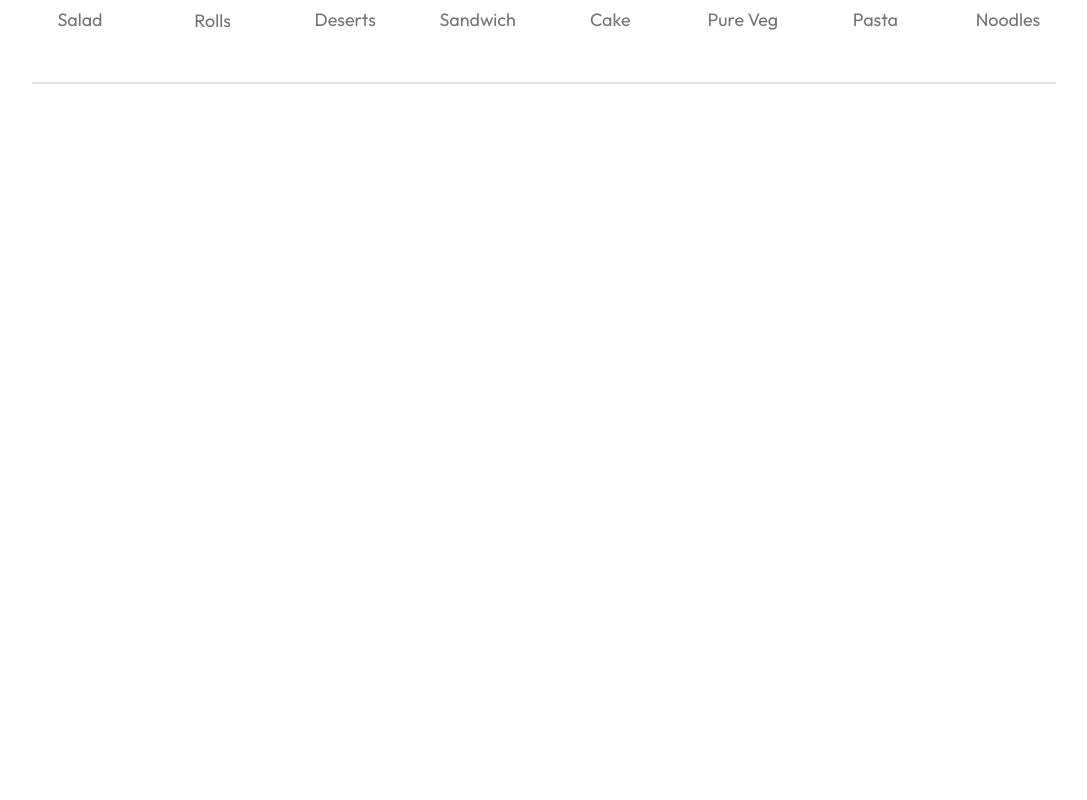
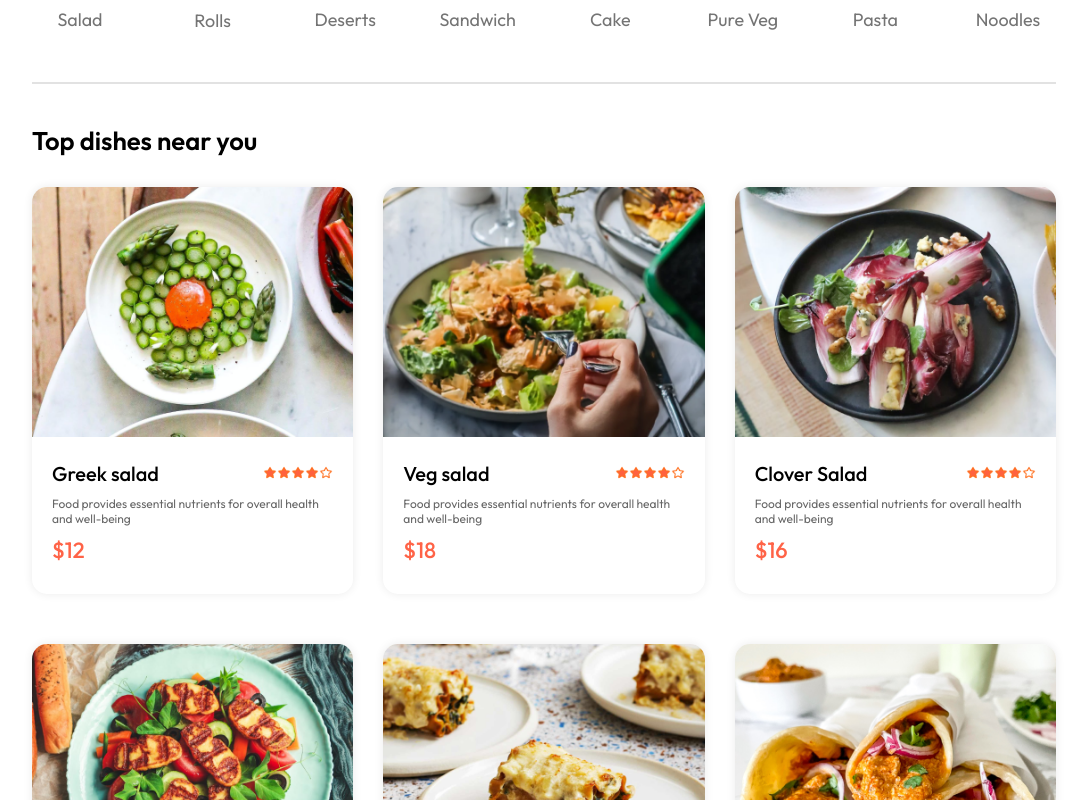
Before and after one commit to LakshanJayaweera426/Full-Stack-Food-Delivery-Application-with-MERN, a React (Vite) app in the folder frontend/: page / in a window 1280 px wide. Shown: the part 840-1640 px from the top of the page, without its empty margins (96-1183 px from the left). Before the commit the page ends 934 px from the top, so only its background shows below. Built offline with nearby package versions, Linux system fonts and the light colour scheme.

Commit message:
Developed FoodDisplay and FoodItem components. Added css Properties.

```diff
--- /dev/null
+++ b/frontend/src/components/FoodDisplay/FoodDisplay.css
@@ -0,0 +1,14 @@
+.food-display{
+    margin-top: 30px;
+}
+.food-display h2{
+    font-size: max(2vw,24px);
+    font-weight: 600;
+}
+.food-display-list{
+    display: grid;
+    grid-template-columns: repeat(auto-fill,minmax(240px,1fr));
+    margin-top: 30px;
+    gap: 30px;
+    row-gap: 50px;
+}
--- /dev/null
+++ b/frontend/src/components/FoodDisplay/FoodDisplay.jsx
@@ -0,0 +1,22 @@
+import React, { useContext } from 'react'
+import './FoodDisplay.css'
+import { StoreContext } from '../../context/StoreContext'
+import FoodItem from '../FoodItem/FoodItem'
+
+const FoodDisplay = ({category}) => {
+
+  const {food_list} = useContext(StoreContext)
+
+    return (
+    <div className='food-display' id='food-display'>
+        <h2>Top dishes near you</h2>
+        <div className="food-display-list">
+            {food_list.map((item,index)=>{
+                return <FoodItem key={index} id={item._id} name={item.name} description={item.description} price={item.price} image={item.image} />
+            })}
+        </div>
+    </div>
+  )
+}
+
+export default FoodDisplay
--- /dev/null
+++ b/frontend/src/components/FoodItem/FoodItem.css
@@ -0,0 +1,38 @@
+.food-item{
+    width: 100%;
+    margin: auto;
+    border-radius: 15px;
+    box-shadow: 0px 0px 10px #00000015;
+    transition: 0.3s;
+    animation: fadeIn 1s;
+}
+.food-item-image{
+    width: 100%;
+    border-radius: 15px 15px 0px 0px;
+}
+.food-item-info{
+    padding: 20px;
+}
+.food-item-name-rating{
+    display: flex;
+    justify-content: space-between;
+    align-items: center;
+    margin-bottom: 10px;
+}
+.food-item-name-rating p{
+    font-size: 20px;
+    font-weight: 500;
+}
+.food-item-name-rating img{
+    width: 70px;
+}
+.food-item-desc{
+    color: #676767;
+    font-size: 12px;
+}
+.food-item-price{
+    color: tomato;
+    font-size: 22px;
+    font-weight: 500;
+    margin: 10px 0px;
+}
--- /dev/null
+++ b/frontend/src/components/FoodItem/FoodItem.jsx
@@ -0,0 +1,23 @@
+import React from 'react'
+import './FoodItem.css'
+import { assets } from '../../assets/assets'
+
+const FoodItem = ({id,name,price,description,image}) => {
+  return (
+    <div className='food-item'>
+        <div className="food-item-img-container">
+            <img src={image} alt="" className="food-item-image" />
+        </div>
+        <div className="food-item-info">
+            <div className="food-item-name-rating">
+                <p>{name}</p>
+                <img src={assets.rating_starts} alt="" />
+            </div>
+            <p className='food-item-desc'>{description}</p>
+            <p className="food-item-price">${price}</p>
+        </div>
+    </div>
+  )
+}
+
+export default FoodItem
--- /dev/null
+++ b/frontend/src/context/StoreContext.jsx
@@ -0,0 +1,22 @@
+import { createContext } from "react";
+import { food_list } from "../assets/assets";
+
+
+export const StoreContext = createContext(null)
+
+const StoreContextProvider = (props) => {
+
+
+
+    const contextValue = {
+        food_list
+    }
+
+    return (
+        <StoreContext.Provider value={contextValue}>
+            {props.children}
+        </StoreContext.Provider>
+    )
+}
+
+export default StoreContextProvider;
--- a/frontend/src/main.jsx
+++ b/frontend/src/main.jsx
@@ -1,13 +1,14 @@
-import React from 'react'
-import ReactDOM from 'react-dom/client'
-import App from './App.jsx'
-import './index.css'
-import { BrowserRouter } from 'react-router-dom'
+import React from "react";
+import ReactDOM from "react-dom/client";
+import App from "./App.jsx";
+import "./index.css";
+import { BrowserRouter } from "react-router-dom";
+import StoreContextProvider from "./context/StoreContext.jsx";
 
-ReactDOM.createRoot(document.getElementById('root')).render(
+ReactDOM.createRoot(document.getElementById("root")).render(
   <BrowserRouter>
-    <App />
+    <StoreContextProvider>
+      <App />
+    </StoreContextProvider>
   </BrowserRouter>
-
-
-)
+);
--- a/frontend/src/pages/Home/Home.jsx
+++ b/frontend/src/pages/Home/Home.jsx
@@ -2,6 +2,7 @@ import React, {useState} from 'react'
 import './Home.css'
 import Header from '../../components/Header/Header'
 import ExploreMenu from '../../components/ExploreMenu/ExploreMenu'
+import FoodDisplay from '../../components/FoodDisplay/FoodDisplay'
 
 const Home = () => {
 
@@ -11,6 +12,7 @@ const Home = () => {
     <div>
       <Header/>
       <ExploreMenu category={category} setCategory={setCategory}/>
+      <FoodDisplay category={category} />
     </div>
   )
 }
```
